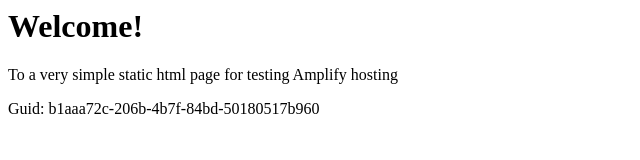
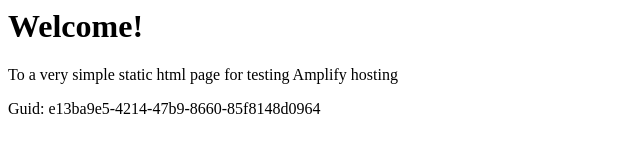
Before and after one commit to aws-aemilia-yul/Github-PR-Commit-Integration-Test-DoNotTouch-GithubWebhookPreviewCanaryTest-v1-prod-ca-central-1, a website: page src/index.html in a window 1280 px wide. Shown: the full height of the page, 0-640 px from the left. Drawn offline with Linux system fonts and the light colour scheme.

Commit message:
commit from integ tests

```diff
--- a/src/index.html
+++ b/src/index.html
@@ -12,6 +12,6 @@
 <body>
     <h1>Welcome!</h1>
     <p>To a very simple static html page for testing Amplify hosting</p>
-    <p>Guid: b1aaa72c-206b-4b7f-84bd-50180517b960</p></body>
+    <p>Guid: e13ba9e5-4214-47b9-8660-85f8148d0964</p></body>
 
 </html>
```
